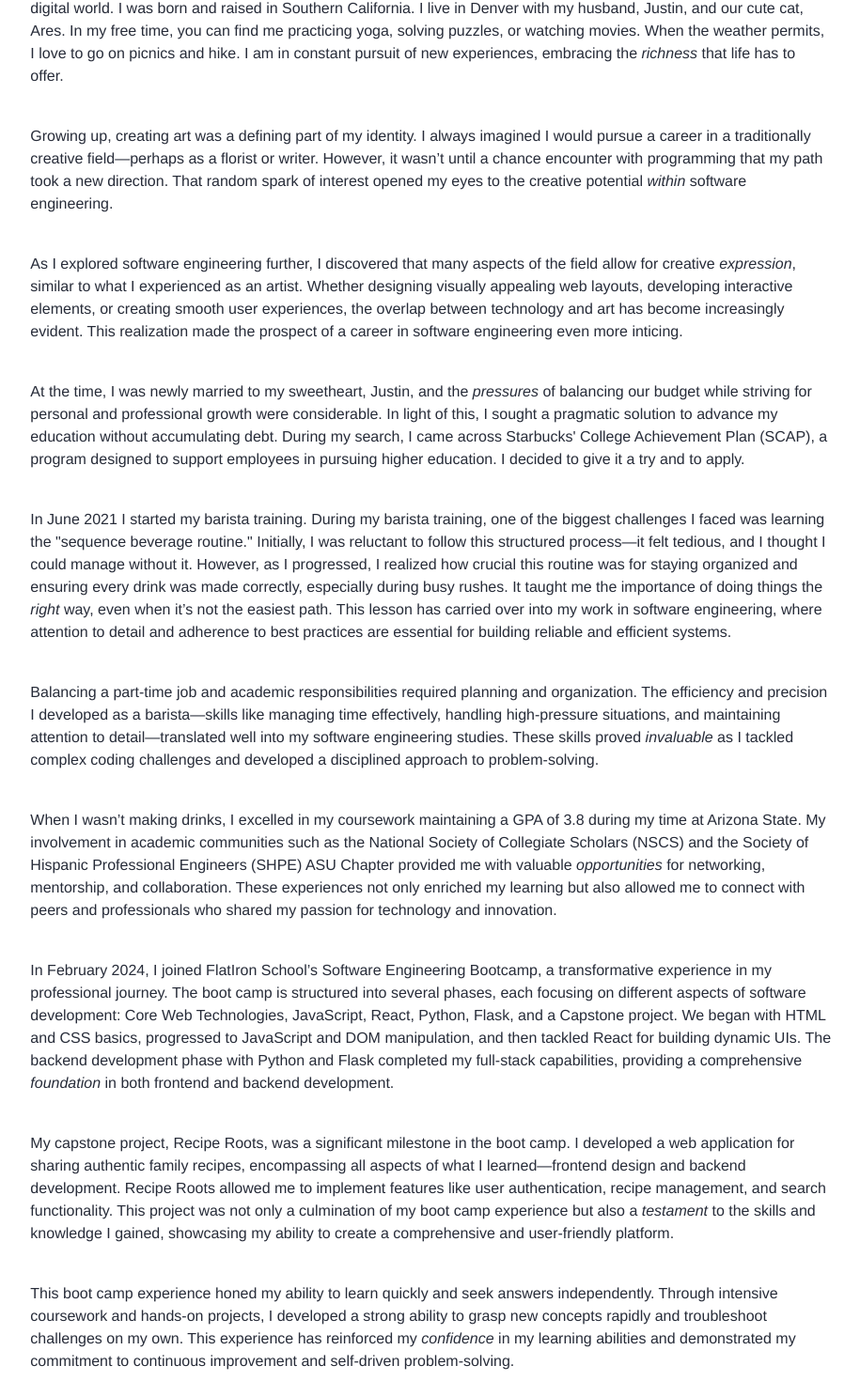
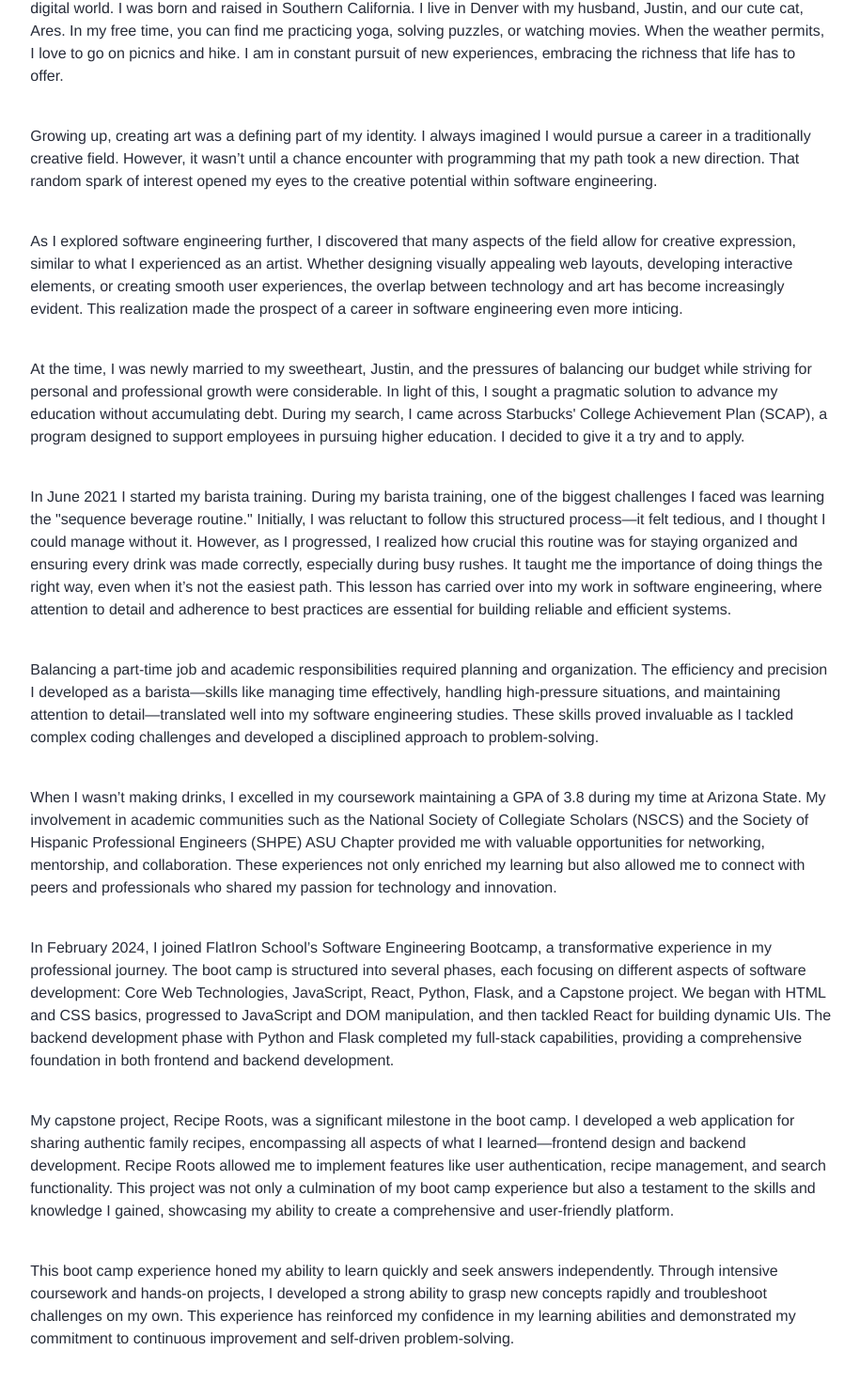
Before and after one commit to samanthacabrera/portfolio, a React (Vite) app: page / in a window 1280 px wide. Shown: the part 1692-3162 px from the top of the page at 94% size, without its empty margins (181-1096 px from the left). Built offline with nearby package versions, Linux system fonts and the light colour scheme; no server answers.

Commit message:
updated intro

```diff
--- a/src/pages/homepage/Intro.jsx
+++ b/src/pages/homepage/Intro.jsx
@@ -11,16 +11,16 @@ function Intro() {
 
       <img src="/me.png" alt="Me at Newport Beach, CA" className="" />
       <p>Hi, my name is Sam.</p>
-      <p>I am a full-stack software engineer dedicated to driving positive change and making meaningful contributions to our digital world. I was born and raised in Southern California. I live in Denver with my husband, Justin, and our cute cat, Ares. In my free time, you can find me practicing yoga, solving puzzles, or watching movies. When the weather permits, I love to go on picnics and hike. I am in constant pursuit of new experiences, embracing the <span className="italic">richness</span> that life has to offer.</p>
-      <p>Growing up, creating art was a defining part of my identity. I always imagined I would pursue a career in a traditionally creative field—perhaps as a florist or writer. However, it wasn’t until a chance encounter with programming that my path took a new direction. That random spark of interest opened my eyes to the creative potential <span className="italic">within</span> software engineering.</p>
-      <p>As I explored software engineering further, I discovered that many aspects of the field allow for creative <span className="italic">expression</span>, similar to what I experienced as an artist. Whether designing visually appealing web layouts, developing interactive elements, or creating smooth user experiences, the overlap between technology and art has become increasingly evident. This realization made the prospect of a career in software engineering even more inticing.</p>
-      <p>At the time, I was newly married to my sweetheart, Justin, and the <span className="italic">pressures</span> of balancing our budget while striving for personal and professional growth were considerable. In light of this, I sought a pragmatic solution to advance my education without accumulating debt. During my search, I came across Starbucks' College Achievement Plan (SCAP), a program designed to support employees in pursuing higher education. I decided to give it a try and to apply.</p>
-      <p>In June 2021 I started my barista training. During my barista training, one of the biggest challenges I faced was learning the "sequence beverage routine." Initially, I was reluctant to follow this structured process—it felt tedious, and I thought I could manage without it. However, as I progressed, I realized how crucial this routine was for staying organized and ensuring every drink was made correctly, especially during busy rushes. It taught me the importance of doing things the <span className="italic">right</span> way, even when it’s not the easiest path. This lesson has carried over into my work in software engineering, where attention to detail and adherence to best practices are essential for building reliable and efficient systems.</p>
-      <p>Balancing a part-time job and academic responsibilities required planning and organization. The efficiency and precision I developed as a barista—skills like managing time effectively, handling high-pressure situations, and maintaining attention to detail—translated well into my software engineering studies. These skills proved <span className="italic">invaluable</span> as I tackled complex coding challenges and developed a disciplined approach to problem-solving.</p>
-      <p>When I wasn’t making drinks, I excelled in my coursework maintaining a GPA of 3.8 during my time at Arizona State. My involvement in academic communities such as the National Society of Collegiate Scholars (NSCS) and the Society of Hispanic Professional Engineers (SHPE) ASU Chapter provided me with valuable <span className="italic">opportunities</span> for networking, mentorship, and collaboration. These experiences not only enriched my learning but also allowed me to connect with peers and professionals who shared my passion for technology and innovation.</p>
-      <p>In February 2024, I joined FlatIron School’s Software Engineering Bootcamp, a transformative experience in my professional journey. The boot camp is structured into several phases, each focusing on different aspects of software development: Core Web Technologies, JavaScript, React, Python, Flask, and a Capstone project. We began with HTML and CSS basics, progressed to JavaScript and DOM manipulation, and then tackled React for building dynamic UIs. The backend development phase with Python and Flask completed my full-stack capabilities, providing a comprehensive <span className="italic">foundation</span> in both frontend and backend development.</p>
-      <p>My capstone project, Recipe Roots, was a significant milestone in the boot camp. I developed a web application for sharing authentic family recipes, encompassing all aspects of what I learned—frontend design and backend development. Recipe Roots allowed me to implement features like user authentication, recipe management, and search functionality. This project was not only a culmination of my boot camp experience but also a <span className="italic">testament</span> to the skills and knowledge I gained, showcasing my ability to create a comprehensive and user-friendly platform.</p>
-      <p>This boot camp experience honed my ability to learn quickly and seek answers independently. Through intensive coursework and hands-on projects, I developed a strong ability to grasp new concepts rapidly and troubleshoot challenges on my own. This experience has reinforced my <span className="italic">confidence</span> in my learning abilities and demonstrated my commitment to continuous improvement and self-driven problem-solving.</p>
+      <p>I am a full-stack software engineer dedicated to driving positive change and making meaningful contributions to our digital world. I was born and raised in Southern California. I live in Denver with my husband, Justin, and our cute cat, Ares. In my free time, you can find me practicing yoga, solving puzzles, or watching movies. When the weather permits, I love to go on picnics and hike. I am in constant pursuit of new experiences, embracing the richness that life has to offer.</p>
+      <p>Growing up, creating art was a defining part of my identity. I always imagined I would pursue a career in a traditionally creative field. However, it wasn’t until a chance encounter with programming that my path took a new direction. That random spark of interest opened my eyes to the creative potential within software engineering.</p>
+      <p>As I explored software engineering further, I discovered that many aspects of the field allow for creative expression, similar to what I experienced as an artist. Whether designing visually appealing web layouts, developing interactive elements, or creating smooth user experiences, the overlap between technology and art has become increasingly evident. This realization made the prospect of a career in software engineering even more inticing.</p>
+      <p>At the time, I was newly married to my sweetheart, Justin, and the pressures of balancing our budget while striving for personal and professional growth were considerable. In light of this, I sought a pragmatic solution to advance my education without accumulating debt. During my search, I came across Starbucks' College Achievement Plan (SCAP), a program designed to support employees in pursuing higher education. I decided to give it a try and to apply.</p>
+      <p>In June 2021 I started my barista training. During my barista training, one of the biggest challenges I faced was learning the "sequence beverage routine." Initially, I was reluctant to follow this structured process—it felt tedious, and I thought I could manage without it. However, as I progressed, I realized how crucial this routine was for staying organized and ensuring every drink was made correctly, especially during busy rushes. It taught me the importance of doing things the right way, even when it’s not the easiest path. This lesson has carried over into my work in software engineering, where attention to detail and adherence to best practices are essential for building reliable and efficient systems.</p>
+      <p>Balancing a part-time job and academic responsibilities required planning and organization. The efficiency and precision I developed as a barista—skills like managing time effectively, handling high-pressure situations, and maintaining attention to detail—translated well into my software engineering studies. These skills proved invaluable as I tackled complex coding challenges and developed a disciplined approach to problem-solving.</p>
+      <p>When I wasn’t making drinks, I excelled in my coursework maintaining a GPA of 3.8 during my time at Arizona State. My involvement in academic communities such as the National Society of Collegiate Scholars (NSCS) and the Society of Hispanic Professional Engineers (SHPE) ASU Chapter provided me with valuable opportunities for networking, mentorship, and collaboration. These experiences not only enriched my learning but also allowed me to connect with peers and professionals who shared my passion for technology and innovation.</p>
+      <p>In February 2024, I joined FlatIron School’s Software Engineering Bootcamp, a transformative experience in my professional journey. The boot camp is structured into several phases, each focusing on different aspects of software development: Core Web Technologies, JavaScript, React, Python, Flask, and a Capstone project. We began with HTML and CSS basics, progressed to JavaScript and DOM manipulation, and then tackled React for building dynamic UIs. The backend development phase with Python and Flask completed my full-stack capabilities, providing a comprehensive foundation in both frontend and backend development.</p>
+      <p>My capstone project, Recipe Roots, was a significant milestone in the boot camp. I developed a web application for sharing authentic family recipes, encompassing all aspects of what I learned—frontend design and backend development. Recipe Roots allowed me to implement features like user authentication, recipe management, and search functionality. This project was not only a culmination of my boot camp experience but also a testament to the skills and knowledge I gained, showcasing my ability to create a comprehensive and user-friendly platform.</p>
+      <p>This boot camp experience honed my ability to learn quickly and seek answers independently. Through intensive coursework and hands-on projects, I developed a strong ability to grasp new concepts rapidly and troubleshoot challenges on my own. This experience has reinforced my confidence in my learning abilities and demonstrated my commitment to continuous improvement and self-driven problem-solving.</p>
       <p>I graduated from FlatIron’s Full-Stack Software Engineering Bootcamp in May 2024— marking the successful completion of an intensive and enriching educational experience. Since then, I’ve taken time to travel, spend time with family, and immerse myself in numerous projects.</p>
       <p>I invite you to explore some of my recent projects below.</p>
 
```
